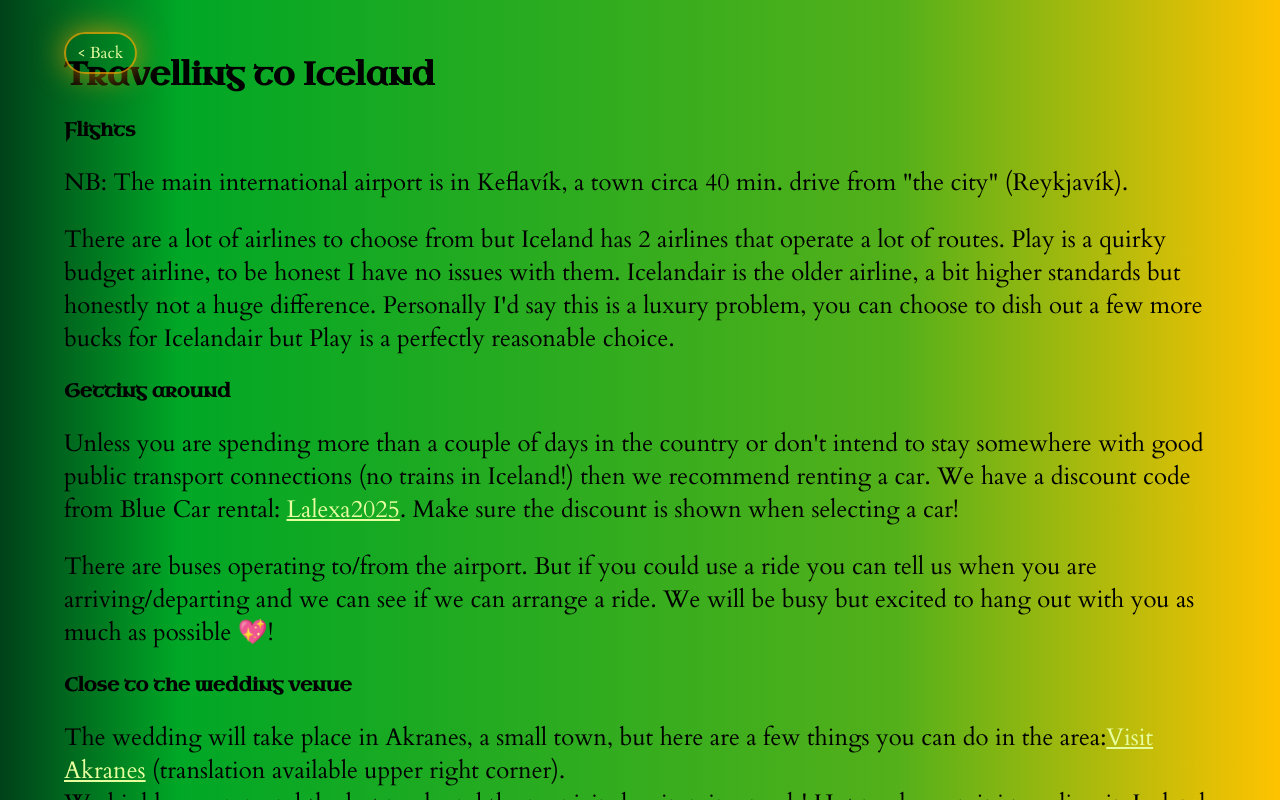
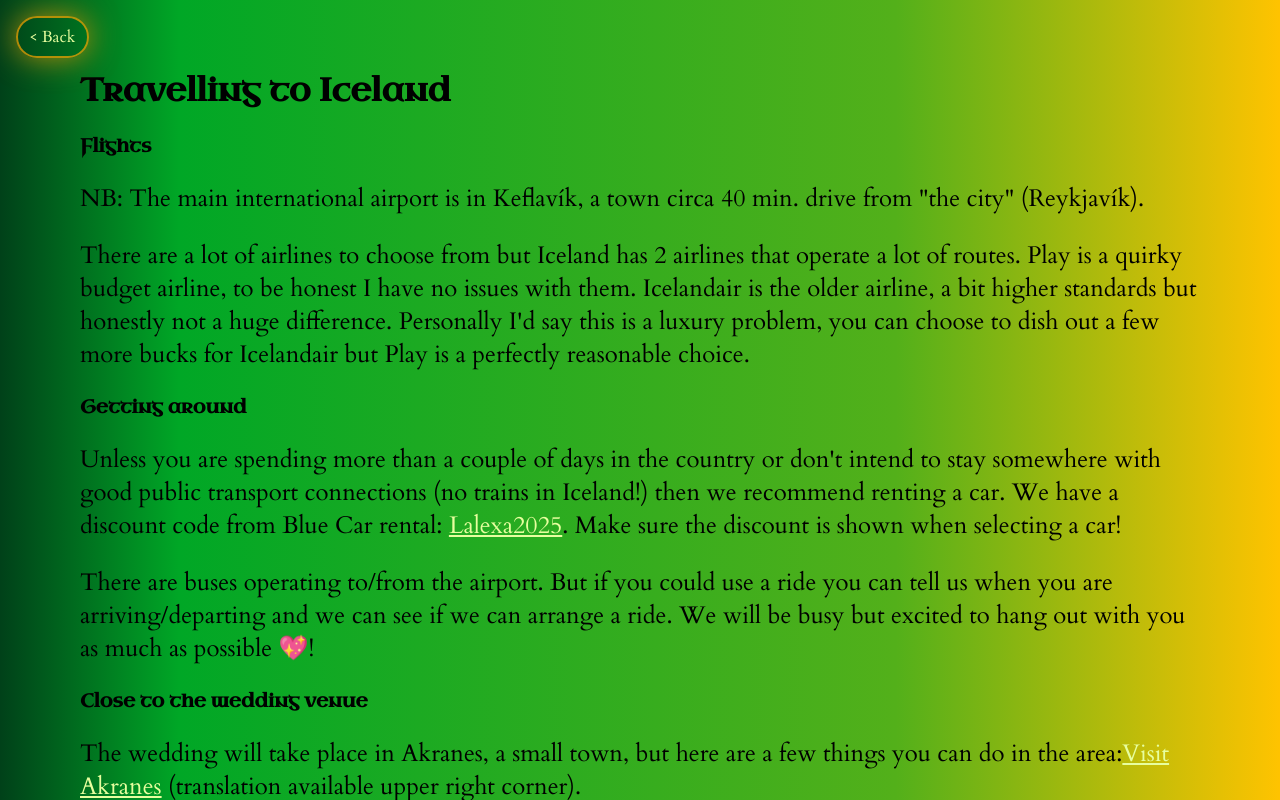
Before and after one commit to lalli-oni/lalexawedding, a React (Create React App) app: page /travel in a window 1280 px wide. Built offline with nearby package versions, Linux system fonts and the light colour scheme.

Commit message:
Increase z-index on back button

```diff
--- a/src/components/pages/pages.css
+++ b/src/components/pages/pages.css
@@ -1,5 +1,4 @@
 main.page {
-  padding: 2rem 4rem;
   display: flex;
   flex-direction: column;
   background: rgb(2, 0, 36);
@@ -12,6 +11,10 @@ main.page {
   );
 }
 
+main.page > div {
+    padding: 3rem 5rem;
+}
+
 main.page > h1 {
     align-self: center;
     color: #2e1b36;
@@ -22,12 +25,14 @@ main.page > h3 {
 }
 
 a.back-button {
+    z-index: 20;
+    position: fixed;
+    padding: 0.5rem 0.7rem;
+    margin: 1rem;
+    border: 2px solid rgba(255, 166, 0, 0.7);
+    border-radius: 10rem;
     text-align: center;
     text-decoration: none;
-    border: 2px solid rgba(255, 166, 0, 0.7);
-    padding: 0.5rem 0.7rem;
-    border-radius: 10rem;
-    position: fixed;
     box-shadow: 0 0px 30px rgba(218, 152, 7, 0.8);
     transition: all 0.6s;
 }
```
